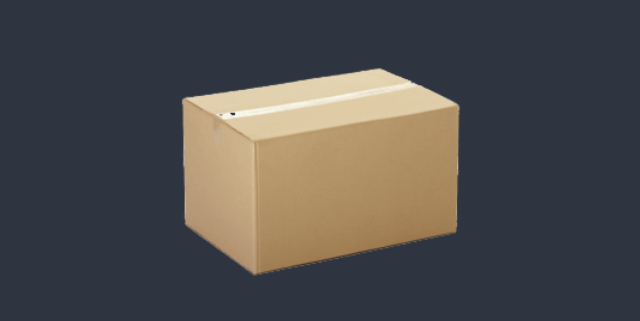
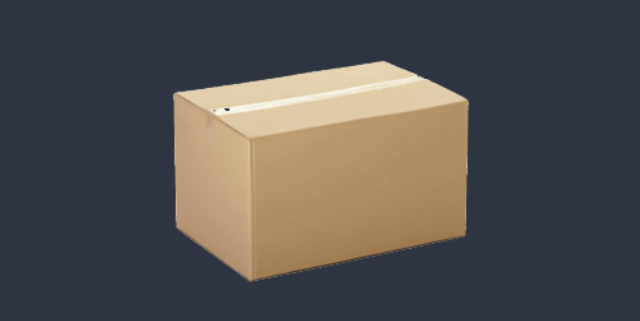
Before and after one commit to cute-catgirl/catbox, a website: page index.html in a window 1280 px wide. Shown: the part 229-550 px from the top of the page, without its empty margins (321-961 px from the left). Drawn offline with Linux system fonts and the light colour scheme.

Commit message:
RNG
Random Number Generator or Really Not Good?

```diff
--- a/css/main.scss
+++ b/css/main.scss
@@ -1,16 +1,18 @@
 @import "../node_modules/nord/src/sass/nord.scss";
 
-body {
-  margin: 0px;
-  background-color: $nord0;
+body,html {
+    margin: 0;
+    padding: 0;
+    background-color: $nord0;
+}
+
+.Container {
+  display: flex;
+  justify-content: center;
+  align-items: center;
+  height: 100vh;
 }
 
 #Cat {
-  position: absolute;
-  width: 300px;
-  height: 223px;
-  left: 50%;
-  top: 50%;
-  margin-left: -150px;
-  margin-top: -111.5px;
+  width: 25%;
 }
--- a/index.html
+++ b/index.html
@@ -6,8 +6,10 @@
     <link rel="stylesheet" href="css/main.css">
   </head>
   <body>
-    <img id="Cat" src="images/box.png"></img>
-    <h6 id="Credits"></h6>
+    <div class="Container">
+      <img id="Cat" src="images/box.png" onclick="openBox()"></img>
+      <h6 id="Credits"></h6>
+    </div>
     <script src="js/main.js" charset="utf-8"></script>
   </body>
 </html>
--- a/js/main.js
+++ b/js/main.js
@@ -0,0 +1,12 @@
+var catNum = getRandomInt(1, 3);
+console.log(catNum);
+
+function openBox() {
+
+}
+
+function getRandomInt(min, max) {
+    min = Math.ceil(min);
+    max = Math.floor(max);
+    return Math.floor(Math.random() * (max - min + 1)) + min;
+}
```
Also changed, not shown: css/main.css, images/cat1.png (added), images/cat2.png (added), images/cat3.png (added), images/cat4.png (added), 1 other file.
